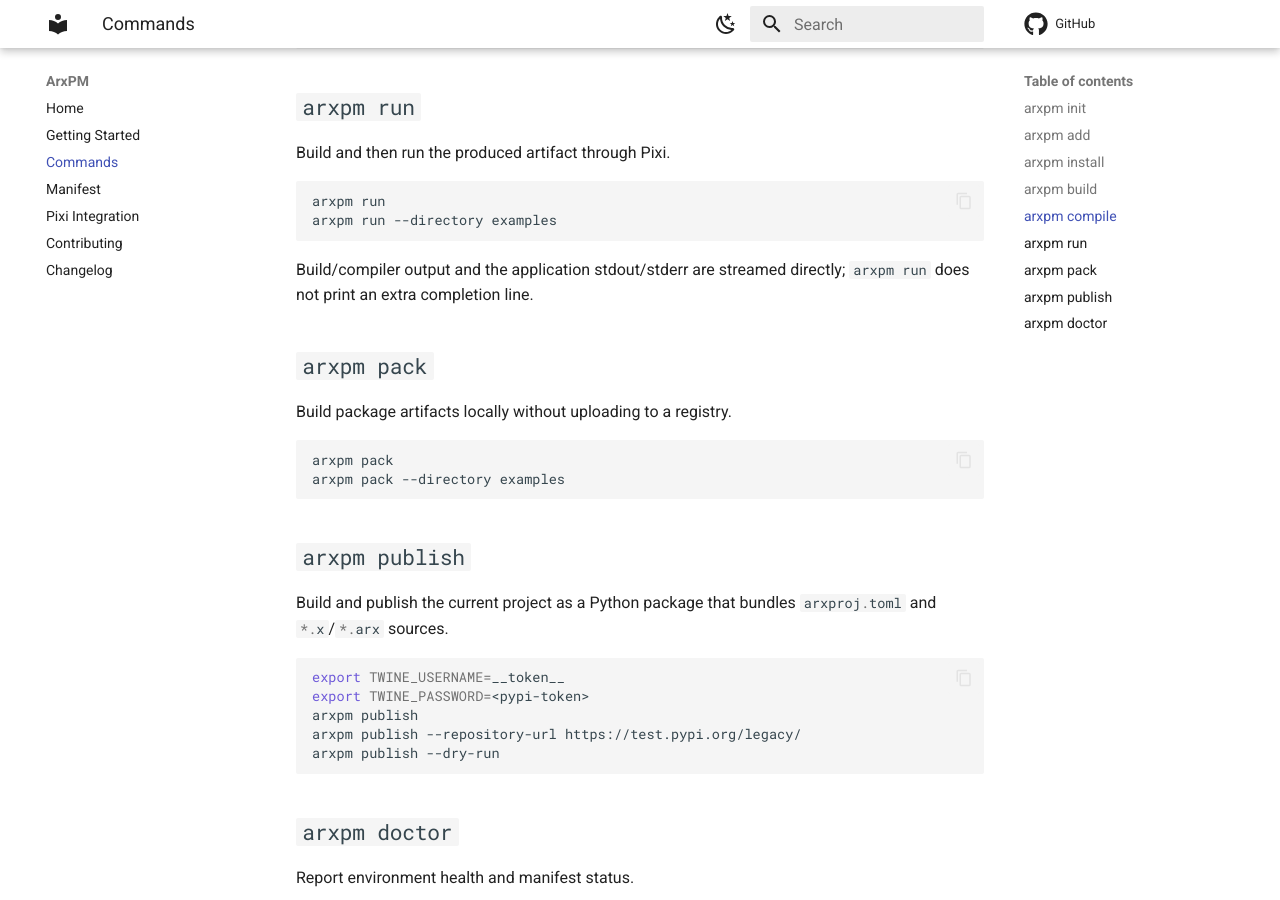
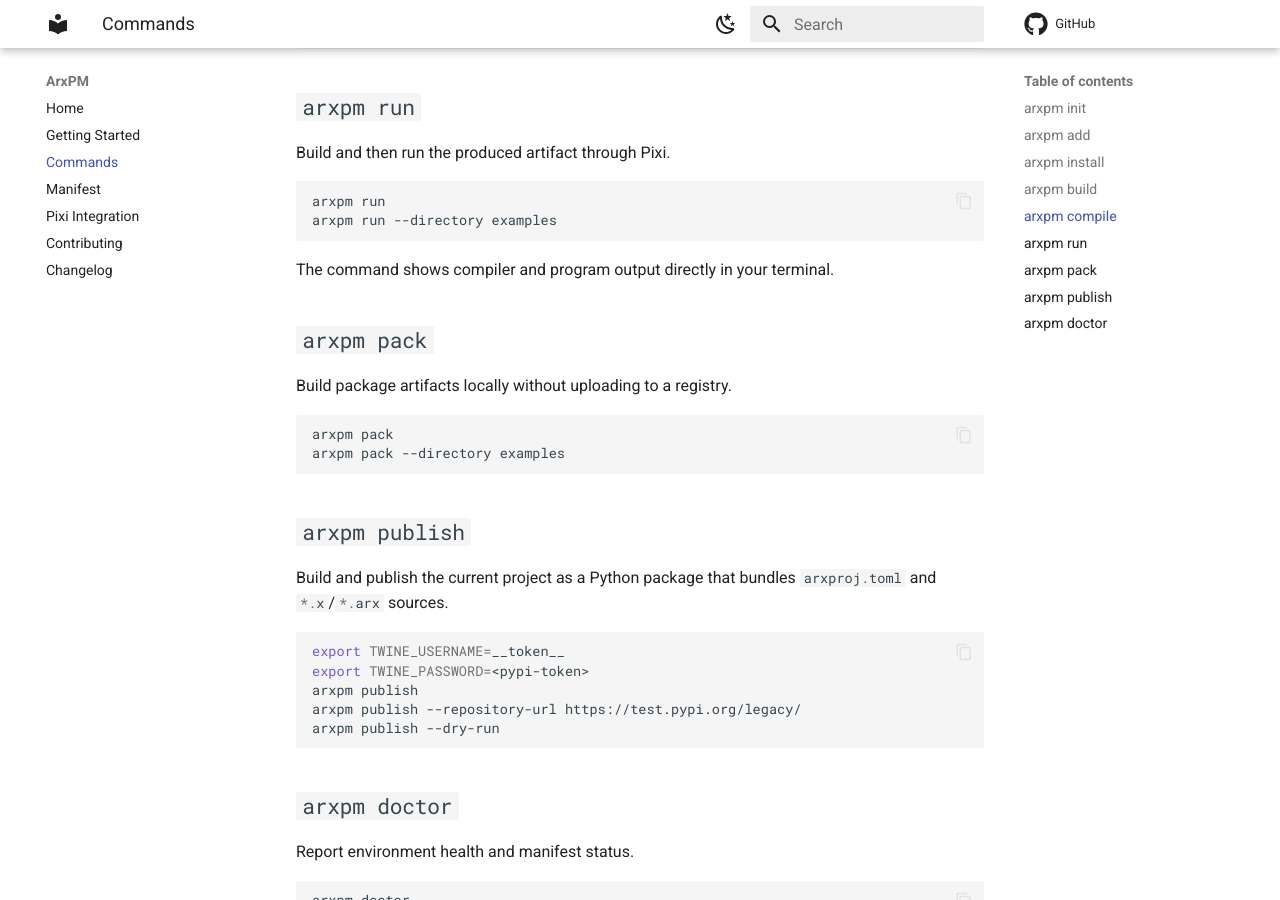
Before and after one commit to arxlang/arxpm, an MkDocs documentation site: the page built from docs/commands.md, in a window 1280 px wide and 900 px high, scrolled down 1492 px. Built offline with MkDocs 1.6.1 and Material for MkDocs 9.7.7, drawn with Linux system fonts in a browser that asks for light colours; comment, search, counter and statistics services are not loaded.

Commit message:
fix docs

````diff
--- a/docs/commands.md
+++ b/docs/commands.md
@@ -74,8 +74,7 @@ arxpm run
 arxpm run --directory examples
 ```
 
-Build/compiler output and the application stdout/stderr are streamed directly;
-`arxpm run` does not print an extra completion line.
+The command shows compiler and program output directly in your terminal.
 
 ## `arxpm pack`
 
````
